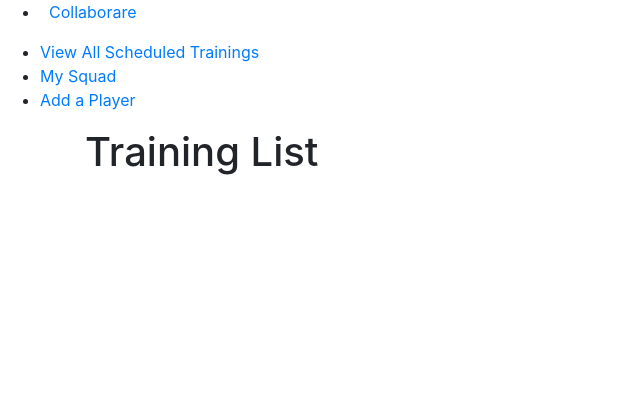
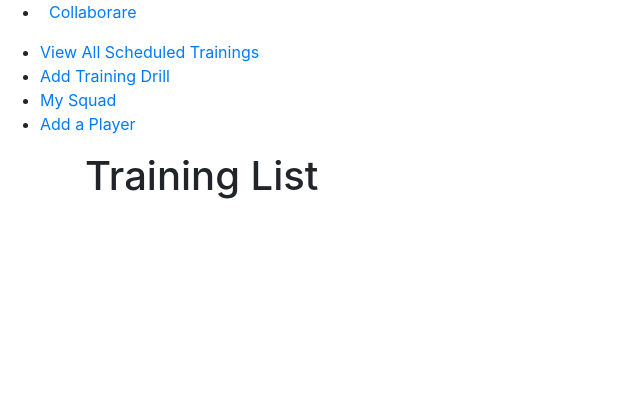
Before and after one commit to cemaytac/Collaborare, a Django app: page /training/ in a window 1280 px wide. Shown: the top 420 px of the page, without its empty margins (0-640 px from the left). Run offline with Django 3.2, Linux system fonts and the light colour scheme; data that the repository does not hold is empty; some libraries are stand-ins or nearby versions.

Commit message:
add training create functionality

```diff
--- a/main_app/models.py
+++ b/main_app/models.py
@@ -41,6 +41,9 @@ class Training(models.Model):
 
     def __str__(self):
         return f"{self.drill}, {self.date}"
+
+    def get_absolute_url(self):
+        return reverse('training_detail', kwargs={'pk': self.id})
 
 
 class Team(models.Model):
--- a/main_app/templates/base.html
+++ b/main_app/templates/base.html
@@ -22,6 +22,7 @@
         </ul>
         <ul>
           <li><a href="{% url 'training_index' %}">View All Scheduled Trainings</a></li>
+          <li><a href="{% url 'training_create' %}">Add Training Drill</a></li>
           <li><a href="{% url 'index' %}">My Squad</a></li>
           <li><a href="{% url 'players_create' %}">Add a Player</a></li>
         </ul>
--- a/main_app/urls.py
+++ b/main_app/urls.py
@@ -16,4 +16,6 @@ urlpatterns = [
     path('training/', views.TrainingList.as_view(), name='training_index'),
     path('training/<int:pk>/', views.TrainingDetail.as_view(),
          name='training_detail'),
+    path('training/create/', views.TrainingCreate.as_view(),
+         name='training_create'),
 ]
--- a/main_app/views.py
+++ b/main_app/views.py
@@ -58,3 +58,8 @@ class TrainingList(ListView):
 
 class TrainingDetail(DetailView):
     model = Training
+
+
+class TrainingCreate(CreateView):
+    model = Training
+    fields = '__all__'
```
Also changed, not shown: main_app/templates/main_app/training_form.html (added, +19 -0 lines).
